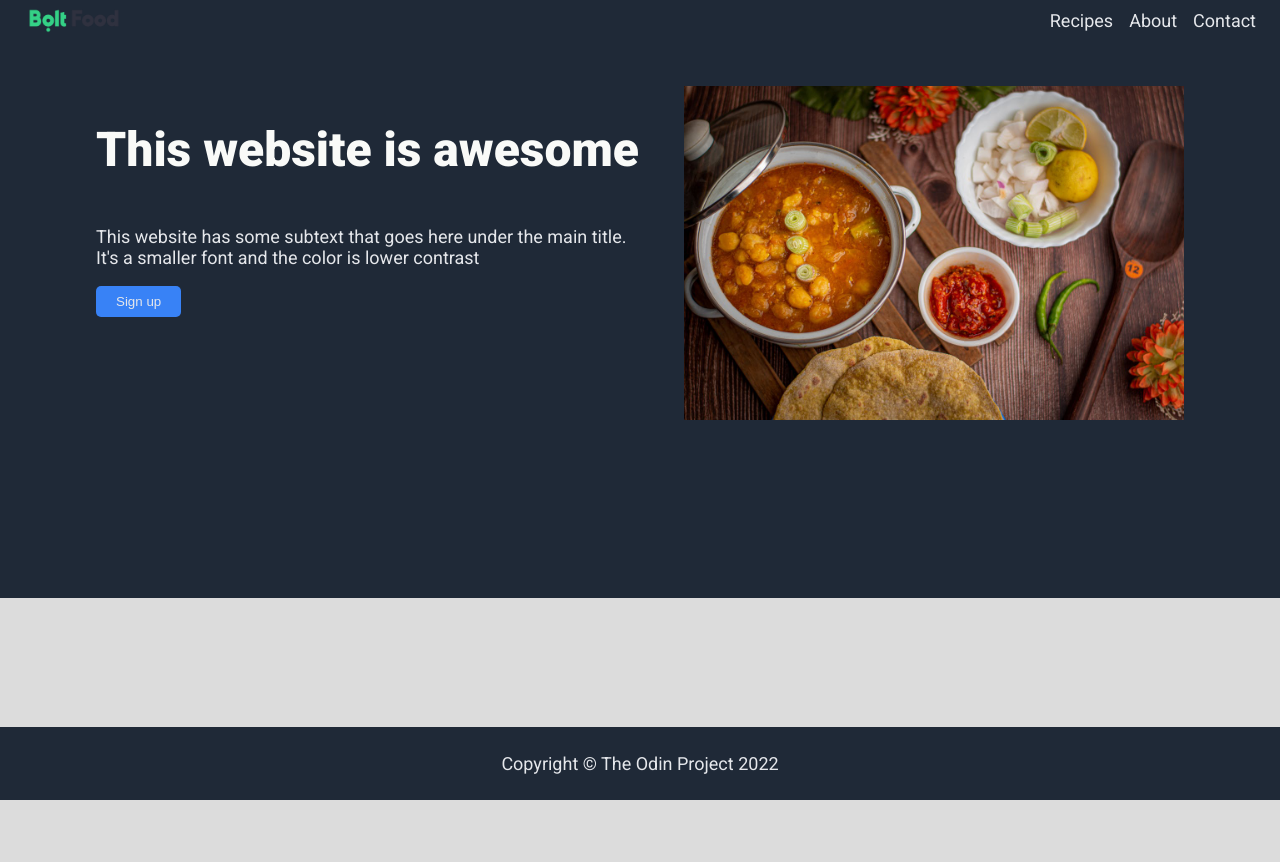
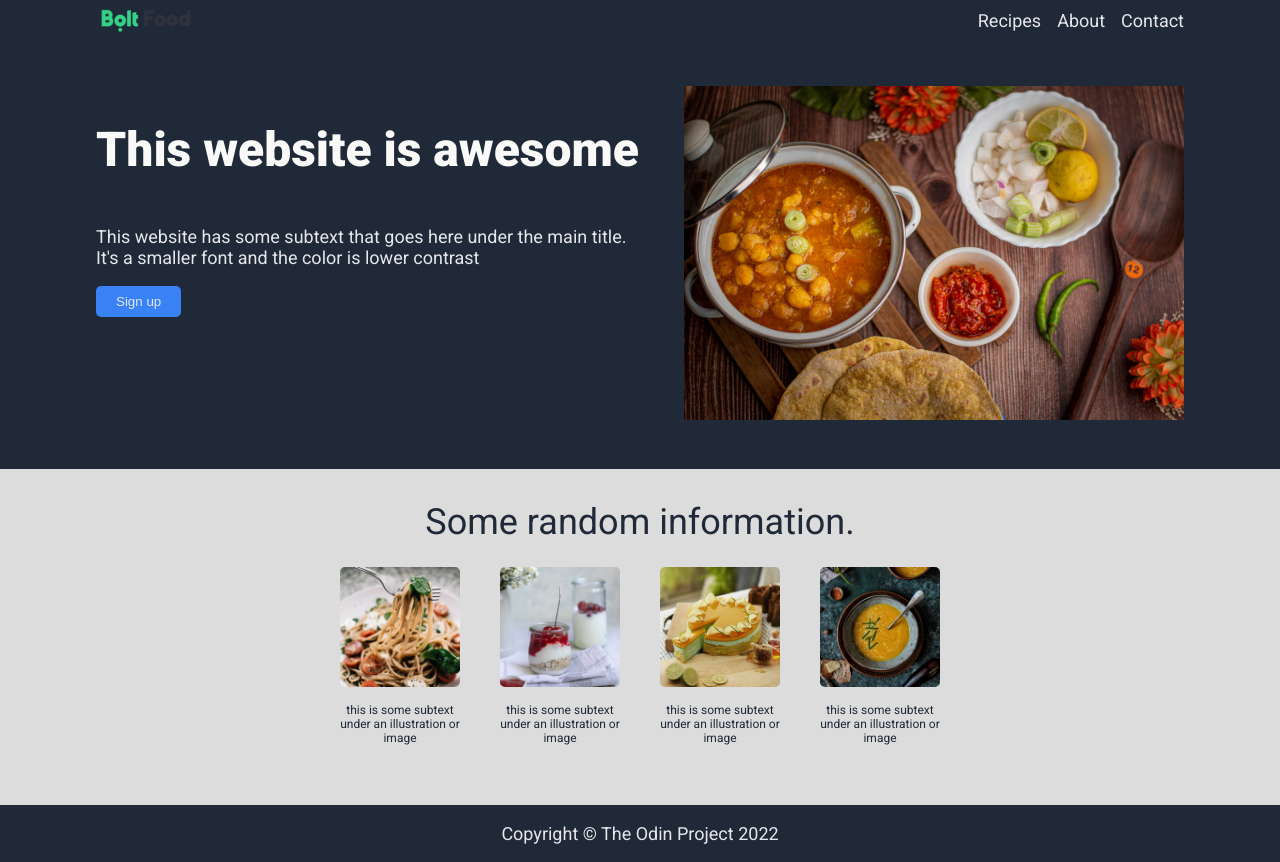
Before and after one commit to PewPewManZ/odin-recipes, a plain HTML site: page index.html in a window 1280 px wide. Before the commit the page ends 800 px from the top, so only its background shows below. Drawn offline with Linux system fonts and the light colour scheme.

Commit message:
Add info section

```diff
--- a/index.html
+++ b/index.html
@@ -31,7 +31,27 @@
         <img src="images/pexels-photo-7364662.jpeg" alt="" />
       </div>
     </div>
-    <div class="container"></div>
+    <div class="container">
+      <div class="info-header">Some random information.</div>
+      <div class="info-buttons">
+        <div class="info-button">
+          <a href="#"><img src="images/button-1.png" alt="" /></a>
+          <p>this is some subtext under an illustration or image</p>
+        </div>
+        <div class="info-button">
+          <a href="#"><img src="images/button-2.png" alt="" /></a>
+          <p>this is some subtext under an illustration or image</p>
+        </div>
+        <div class="info-button">
+          <a href="#"><img src="images/button-3.png" alt="" /></a>
+          <p>this is some subtext under an illustration or image</p>
+        </div>
+        <div class="info-button">
+          <a href="#"><img src="images/button-4.png" alt="" /></a>
+          <p>this is some subtext under an illustration or image</p>
+        </div>
+      </div>
+    </div>
     <div class="footer">
       <p>Copyright &copy; The Odin Project 2022</p>
     </div>
--- a/style.css
+++ b/style.css
@@ -37,7 +37,10 @@ button {
   display: flex;
   justify-content: space-between;
   align-items: center;
-  padding: 8px;
+}
+
+.header {
+  padding: 8px 80px;
 }
 
 .logo {
@@ -81,6 +84,45 @@ button {
 
 .container {
   flex: 1 1 auto;
+  display: flex;
+  flex-flow: column;
+  /* align-items: center; */
+  padding: 16px 80px;
+}
+
+.info-header {
+  font-size: 36px;
+  font-weight: extra-bold;
+  text-align: center;
+  color: #1f2937;
+  padding: 16px;
+}
+
+.info-buttons {
+  display: flex;
+  justify-content: center;
+  gap: 24px;
+  margin-bottom: 24px;
+}
+
+.info-button {
+  display: flex;
+  flex-direction: column;
+  align-items: center;
+  padding: 8px;
+}
+
+.info-button img {
+  width: 120px;
+  border-radius: 5px;
+}
+
+.info-button p {
+  width: 0;
+  min-width: 100%;
+  font-size: 12px;
+  text-align: center;
+  color: #1f2937;
 }
 
 .footer {
```
Also changed, not shown: images/button-1.png (added), images/button-2.png (added), images/button-3.png (added), images/button-4.png (added).
